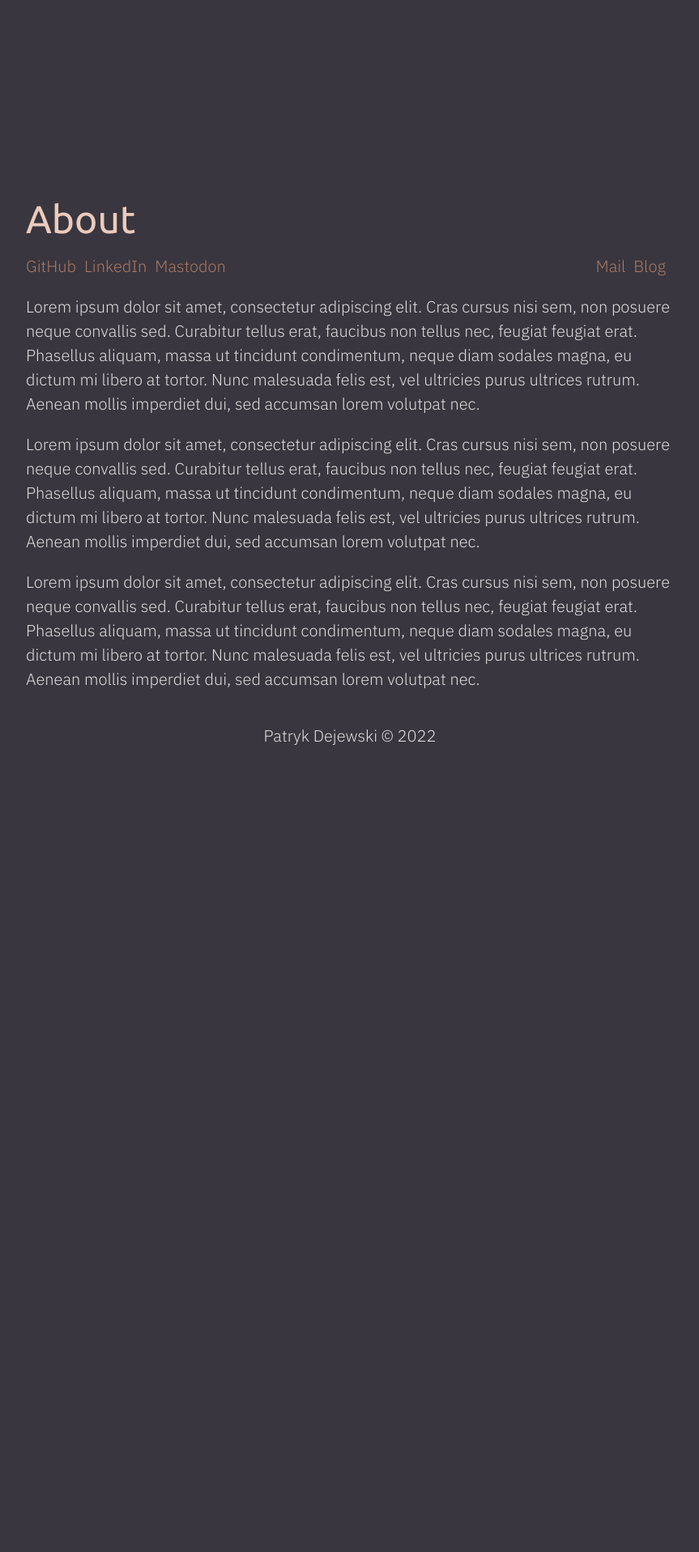
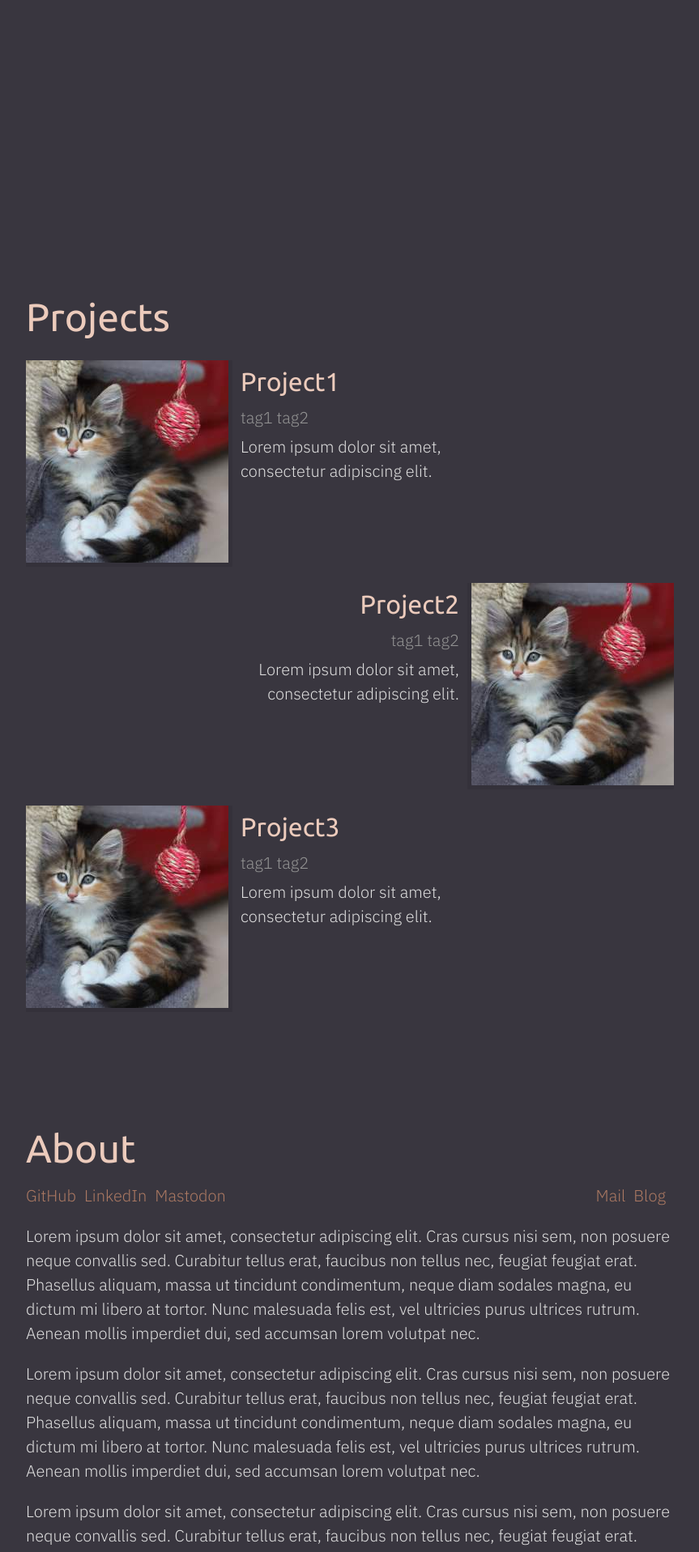
Before and after one commit to vllur/vllur.github.io, a Jekyll site: the page built from content/index.md, in a window 1280 px wide. Shown: the part 496-2413 px from the top of the page at 81% size, without its empty margins (208-1071 px from the left). Built offline with Jekyll 4.4.1, drawn with Linux system fonts in a browser that asks for light colours; before the commit the page ends 1420 px from its top, so only the background shows below that.

Commit message:
Added projects

```diff
--- a/_sass/base/base.scss
+++ b/_sass/base/base.scss
@@ -17,6 +17,10 @@ h1, h2, h3, h4, h5, h6{
   font: $text-headline;
   color: $headline;
   margin-bottom: 0;
+}
+
+h1{
+  margin-top: 3em;
 }
 
 img{
--- /dev/null
+++ b/_sass/components/projects.scss
@@ -0,0 +1,44 @@
+.project{
+  margin-top: 1em;
+  padding: 0 255px 0 0;
+  display: flex;
+
+  & p{
+    margin: 0.3em 0;
+  }
+
+  &-tags{
+    color: darken($paragraph, 30%);
+  }
+
+  & > img{
+    border-right: 5px solid darken($background, 2%);
+    border-bottom: 5px solid darken($background, 2%);
+    width: 250px;
+    height: 250px;
+    display: block;
+    margin: 0 0.5em 0 0;
+  }
+
+  & > div{
+    & > h2{
+      font-size: 32px;
+      margin: 0.1em 0 0.25em 0;
+      & a{
+        color: $headline;
+      }
+    }
+  }
+}
+
+.project:nth-child(even){
+  flex-direction: row-reverse;
+  text-align: right;
+  padding: 0 0 0 255px;
+
+  & > img{
+    border-right: none;
+    border-left: 5px solid darken($background, 2%);
+    margin: 0 0 0 0.5em;
+  }
+}
--- a/assets/css/index.scss
+++ b/assets/css/index.scss
@@ -12,5 +12,6 @@
 @import "layout/footer.scss";
 
 @import "components/index.scss";
+@import "components/projects.scss";
 
 @import "abstracts/media.scss";
--- a/content/index.md
+++ b/content/index.md
@@ -11,6 +11,23 @@ permalink: /
     <li><a href="{{- site.blog -}}">Blog</a></li>
   </ul>
 </nav>
+
+# Projects
+{% for project in site.projects %}
+<article class="project">
+  <img src="{{- project.img | prepend: 'content/img/' -}}">
+  <div>
+    <h2><a href="#">{{ project.name }}</a></h2>
+    <p class="project-tags">
+    {% for tag in project.tags%}
+      {{ tag }}
+    {% endfor %}
+    </p>
+
+    {{ project.content | markdownify }}
+  </div>
+</article>
+{% endfor %}
 
 # About
 <nav class="nav-about">
```
Also changed, not shown: content/_projects/project1.md (added, +6 -0 lines), content/_projects/project2.md (added, +6 -0 lines), content/_projects/project3.md (added, +6 -0 lines), content/img/p1.png (added), content/img/p2.png (added), content/img/p3.png (added).
